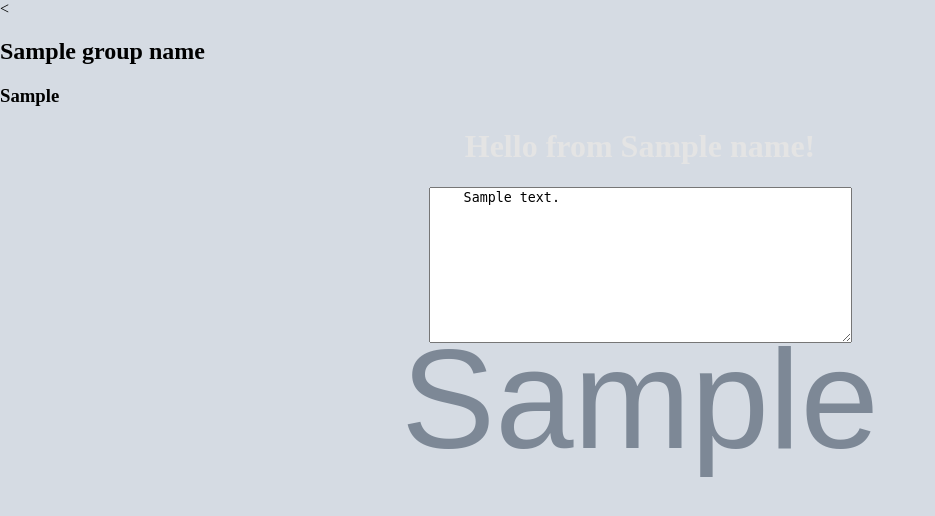
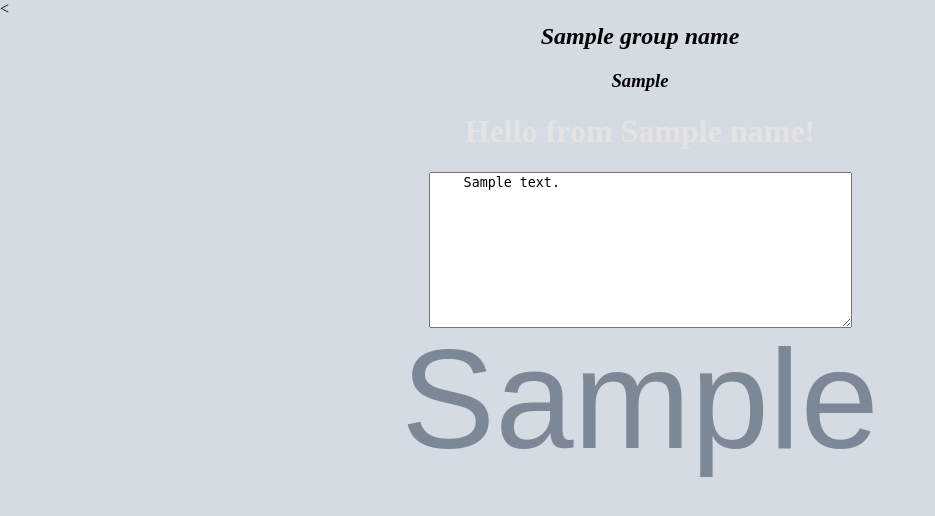
Before and after one commit to Portable-Technologies/Portable-Tech-Final-Project, a Flask app: template templates/about.html in a window 1280 px wide. Shown: the top 516 px of the page, without its empty margins (0-935 px from the left). Run offline with Flask 3, Linux system fonts and the light colour scheme; the template is opened without the code that fills it: most values are stand-ins (such as "Sample title", 1, 10 or a date in 2020); grey boxes marked "Sample" are stand-in pictures; parts of the project's set-up code (start-up, migrations or seed data) failed here and were passed over.

Commit message:
update app.py and templates

```diff
--- a/app.py
+++ b/app.py
@@ -19,7 +19,7 @@ DBPORT = int(os.environ.get("DBPORT"))
 image_url_s3 = os.getenv('BACKGROUND_IMAGE_URL')
 group_name = os.getenv('GROUP_NAME', 'My Group')
 group_slogan = os.getenv('GROUP_SLOGAN')
-local_image_path = '/tmp/background.jpg'
+local_image_path = '/static/'+key
 
 # AWS credentials from env
 session = boto3.session.Session(
@@ -71,11 +71,11 @@ COLOR = random.choice(["red", "green", "blue", "blue2", "darkblue", "pink", "lim
 
 @app.route("/", methods=['GET', 'POST'])
 def home():
-    return render_template('addemp.html', color=color_codes[COLOR], image="/static/background.jpg", group_name=group_name, group_slogan=group_slogan)
+    return render_template('addemp.html', color=color_codes[COLOR], image=local_image_path, group_name=group_name, group_slogan=group_slogan)
 
 @app.route("/about", methods=['GET','POST'])
 def about():
-    return render_template('about.html', color=color_codes[COLOR], image="/static/background.jpg", group_name=group_name, group_slogan=group_slogan)
+    return render_template('about.html', color=color_codes[COLOR], image=local_image_path, group_name=group_name, group_slogan=group_slogan)
 
 @app.route("/addemp", methods=['POST'])
 def AddEmp():
@@ -99,11 +99,11 @@ def AddEmp():
         cursor.close()
 
     print("all modification done...")
-    return render_template('addempoutput.html', name=emp_name, color=color_codes[COLOR], image="/static/background.jpg", group_name=group_name, group_slogan=group_slogan)
+    return render_template('addempoutput.html', name=emp_name, color=color_codes[COLOR], image=local_image_path, group_name=group_name, group_slogan=group_slogan)
 
 @app.route("/getemp", methods=['GET', 'POST'])
 def GetEmp():
-    return render_template("getemp.html", color=color_codes[COLOR], image="/static/background.jpg", group_name=group_name, group_slogan=group_slogan)
+    return render_template("getemp.html", color=color_codes[COLOR], image=local_image_path, group_name=group_name, group_slogan=group_slogan)
 
 
 @app.route("/fetchdata", methods=['GET','POST'])
@@ -132,7 +132,7 @@ def FetchData():
         cursor.close()
 
     return render_template("getempoutput.html", id=output["emp_id"], fname=output["first_name"],
-                           lname=output["last_name"], interest=output["primary_skills"], location=output["location"], color=color_codes[COLOR], image="/static/background.jpg", group_name=group_name, group_slogan=group_slogan)
+                           lname=output["last_name"], interest=output["primary_skills"], location=output["location"], color=color_codes[COLOR], image=local_image_path, group_name=group_name, group_slogan=group_slogan)
 
 
 if __name__ == '__main__':
@@ -142,8 +142,6 @@ if __name__ == '__main__':
     parser.add_argument('--color', required=False)
     args = parser.parse_args()
 
-    os.makedirs("static", exist_ok=True)
-    os.system(f"cp {local_image_path} static/background.jpg")
 
     if args.color:
         print("Color from command line argument =" + args.color)
--- a/templates/about.html
+++ b/templates/about.html
@@ -1,9 +1,11 @@
 <!doctype html>
 <title>Hello from Flask</title>
-<<header>
-  <h2>{{group_name}}</h2>
-  <h3>{{group_slogan}}</h3>
-</header>
+
+<<head>
+  <h2 style="font-style:italic; text-align:center; margin-top:5px;">{{group_name}}</h2>
+  <h3 style="font-style:italic; text-align:center; margin-top:5px;">{{group_slogan}}</h3>
+
+</head>
 <body style="background: url({{ image }}) no-repeat center center fixed; background-size: cover; margin: 0; padding: 0;"></body>
 <div style="color: #e4e4e4;
     text-align:  center;
--- a/templates/addemp.html
+++ b/templates/addemp.html
@@ -2,8 +2,8 @@
 <html>
 <head>
 	<title>Add Employee Information</title>
-	  <h2>{{group_name}}</h2>
-	  <h3>{{group_slogan}}</h3>
+	  <h2 style="font-style:italic; text-align:center; margin-top:5px;">{{group_name}}</h2>
+	  <h3 style="font-style:italic; text-align:center; margin-top:5px;">{{group_slogan}}</h3>
 </head>
 <center>
 	<font color="black" size="4" style="font-family: avenir">
--- a/templates/addempoutput.html
+++ b/templates/addempoutput.html
@@ -1,8 +1,8 @@
 <!DOCTYPE html>
 <html>
 <head>
-	<h2>{{group_name}}</h2>
-	<h3>{{group_slogan}}</h3>
+	<h2 style="font-style:italic; text-align:center; margin-top:5px;">{{group_name}}</h2>
+	<h3 style="font-style:italic; text-align:center; margin-top:5px;">{{group_slogan}}</h3>
 <center>
 	<font color="DodgerBlue" size="5" style="font-family: avenir">
 		<body style="background: url({{ image }}) no-repeat center center fixed; background-size: cover; margin: 0; padding: 0;">
--- a/templates/getemp.html
+++ b/templates/getemp.html
@@ -2,8 +2,8 @@
 <html>
 <head>
 	<title>Get Employee Information</title>
-	<h2>{{group_name}}</h2>
-	<h3>{{group_slogan}}</h3>
+	<h2 style="font-style:italic; text-align:center; margin-top:5px;">{{group_name}}</h2>
+	<h3 style="font-style:italic; text-align:center; margin-top:5px;">{{group_slogan}}</h3>
 </head>
 <center>
 	<font color="black" size="5" style="font-family: avenir">
--- a/templates/getempoutput.html
+++ b/templates/getempoutput.html
@@ -2,8 +2,8 @@
 <html>
 <head>
 	<title>Employee Information</title>
-	<h2>{{group_name}}</h2>
-	<h3>{{group_slogan}}</h3>
+	<h2 style="font-style:italic; text-align:center; margin-top:5px;">{{group_name}}</h2>
+	<h3 style="font-style:italic; text-align:center; margin-top:5px;">{{group_slogan}}</h3>
 </head>
 <center>
 	<font color="black" size="5" style="font-family: avenir">
```
